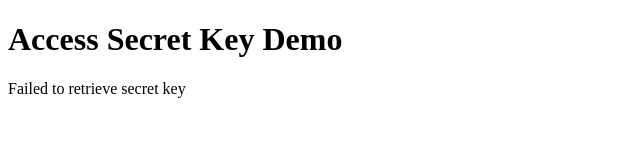
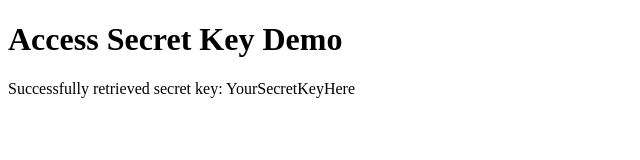
Before and after one commit to proopz/test, a plain HTML site: page index.html in a window 1280 px wide. Shown: the whole page, without its empty margins (0-640 px from the left). Drawn offline with Linux system fonts and the light colour scheme.

Commit message:
Update index.html

```diff
--- a/index.html
+++ b/index.html
@@ -8,6 +8,10 @@
 <body>
   <h1>Access Secret Key Demo</h1>
   <div id="message"></div>
+  <script>
+    // Define the secret key as a global variable
+    window.MY_KEY = "YourSecretKeyHere";
+  </script>
   <script src="th.js"></script>
 </body>
 </html>
```
